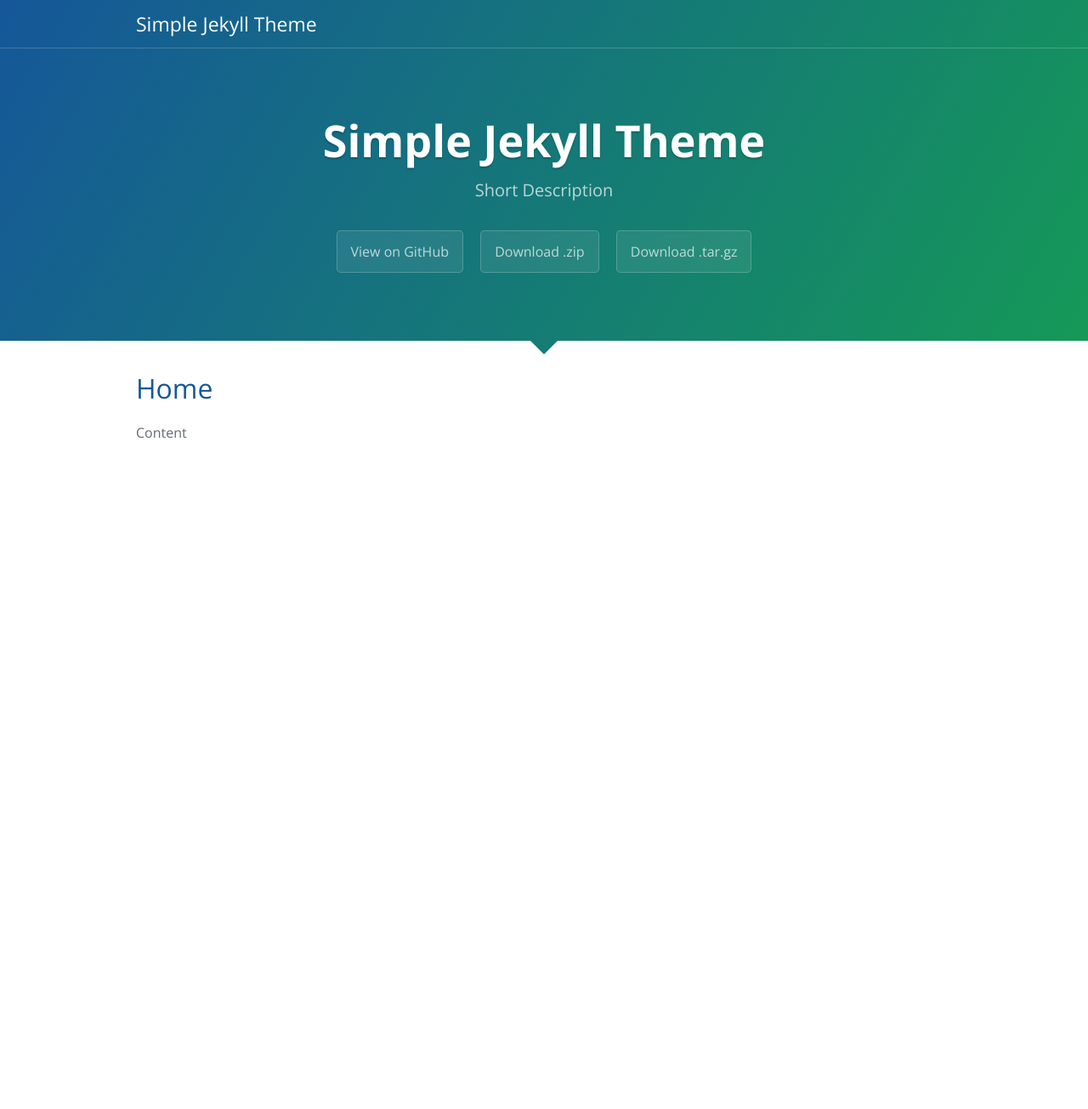
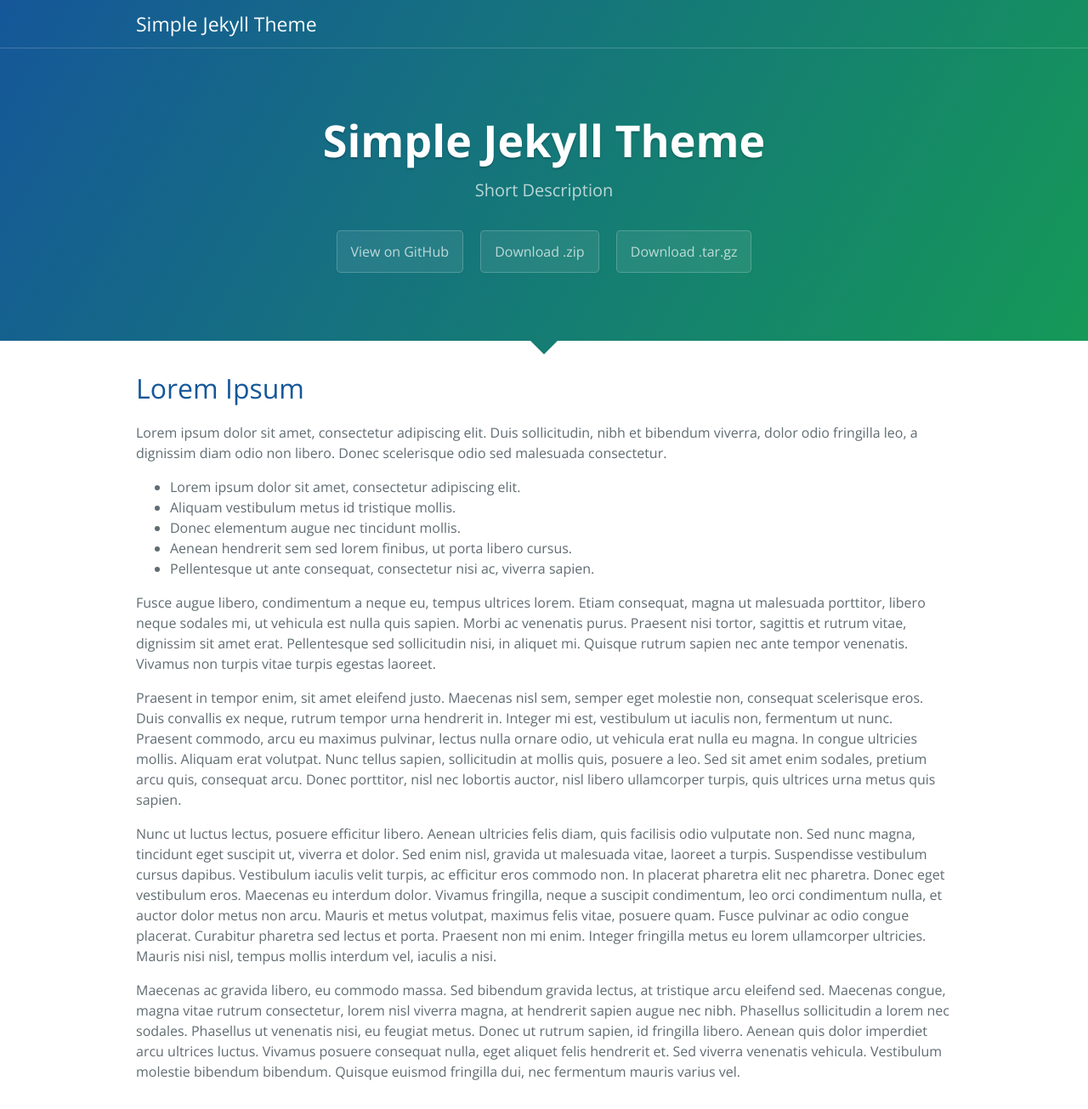
Before and after one commit to kosatyi/sjt, a Jekyll site: the page built from index.md, in a window 1280 px wide and 1305 px high. Shown: the whole window at 85% size. Built offline with Jekyll 4.4.1, drawn with Linux system fonts in a browser that asks for light colours; our own code applies the rules of GitHub Pages for plain Markdown files.

Commit message:
add screenshot

```diff
--- a/index.md
+++ b/index.md
@@ -1,3 +1,19 @@
-# Home
+# Lorem Ipsum
 
-Content
+Lorem ipsum dolor sit amet, consectetur adipiscing elit.
+Duis sollicitudin, nibh et bibendum viverra, dolor odio fringilla leo, a
+dignissim diam odio non libero. Donec scelerisque odio sed malesuada consectetur.
+
+- Lorem ipsum dolor sit amet, consectetur adipiscing elit.
+- Aliquam vestibulum metus id tristique mollis.
+- Donec elementum augue nec tincidunt mollis.
+- Aenean hendrerit sem sed lorem finibus, ut porta libero cursus.
+- Pellentesque ut ante consequat, consectetur nisi ac, viverra sapien.
+
+Fusce augue libero, condimentum a neque eu, tempus ultrices lorem. Etiam consequat, magna ut malesuada porttitor, libero neque sodales mi, ut vehicula est nulla quis sapien. Morbi ac venenatis purus. Praesent nisi tortor, sagittis et rutrum vitae, dignissim sit amet erat. Pellentesque sed sollicitudin nisi, in aliquet mi. Quisque rutrum sapien nec ante tempor venenatis. Vivamus non turpis vitae turpis egestas laoreet.
+
+Praesent in tempor enim, sit amet eleifend justo. Maecenas nisl sem, semper eget molestie non, consequat scelerisque eros. Duis convallis ex neque, rutrum tempor urna hendrerit in. Integer mi est, vestibulum ut iaculis non, fermentum ut nunc. Praesent commodo, arcu eu maximus pulvinar, lectus nulla ornare odio, ut vehicula erat nulla eu magna. In congue ultricies mollis. Aliquam erat volutpat. Nunc tellus sapien, sollicitudin at mollis quis, posuere a leo. Sed sit amet enim sodales, pretium arcu quis, consequat arcu. Donec porttitor, nisl nec lobortis auctor, nisl libero ullamcorper turpis, quis ultrices urna metus quis sapien.
+
+Nunc ut luctus lectus, posuere efficitur libero. Aenean ultricies felis diam, quis facilisis odio vulputate non. Sed nunc magna, tincidunt eget suscipit ut, viverra et dolor. Sed enim nisl, gravida ut malesuada vitae, laoreet a turpis. Suspendisse vestibulum cursus dapibus. Vestibulum iaculis velit turpis, ac efficitur eros commodo non. In placerat pharetra elit nec pharetra. Donec eget vestibulum eros. Maecenas eu interdum dolor. Vivamus fringilla, neque a suscipit condimentum, leo orci condimentum nulla, et auctor dolor metus non arcu. Mauris et metus volutpat, maximus felis vitae, posuere quam. Fusce pulvinar ac odio congue placerat. Curabitur pharetra sed lectus et porta. Praesent non mi enim. Integer fringilla metus eu lorem ullamcorper ultricies. Mauris nisi nisl, tempus mollis interdum vel, iaculis a nisi.
+
+Maecenas ac gravida libero, eu commodo massa. Sed bibendum gravida lectus, at tristique arcu eleifend sed. Maecenas congue, magna vitae rutrum consectetur, lorem nisl viverra magna, at hendrerit sapien augue nec nibh. Phasellus sollicitudin a lorem nec sodales. Phasellus ut venenatis nisi, eu feugiat metus. Donec ut rutrum sapien, id fringilla libero. Aenean quis dolor imperdiet arcu ultrices luctus. Vivamus posuere consequat nulla, eget aliquet felis hendrerit et. Sed viverra venenatis vehicula. Vestibulum molestie bibendum bibendum. Quisque euismod fringilla dui, nec fermentum mauris varius vel.
```
Also changed, not shown: README.md.
